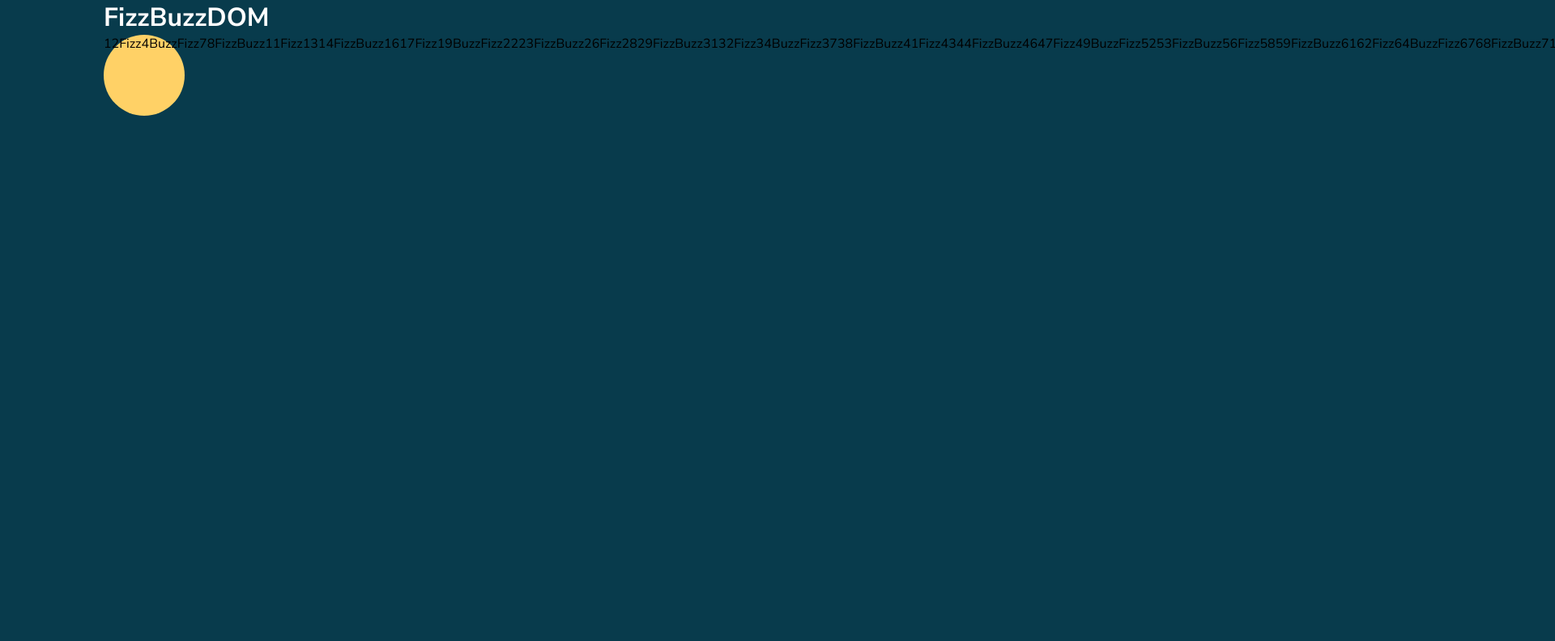
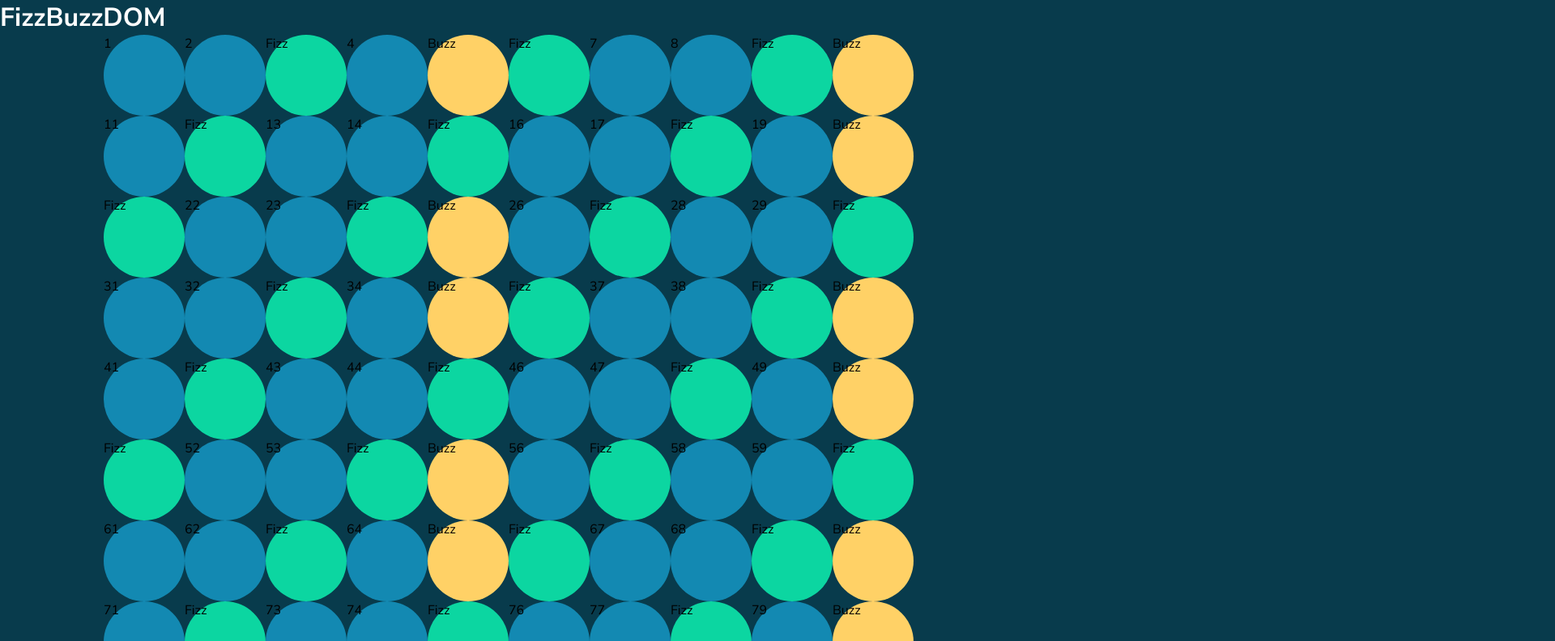
Before and after one commit to EsterDahri1/js-fizzbuzz, a plain HTML site: page index.html in a window 1280 px wide. Shown: the top 792 px of the page at 81% size, 1920 px wide, since content can reach past the window. Drawn offline with Linux system fonts and the light colour scheme; a web font is replaced by a local one.

Commit message:
ads if/else if/else

```diff
--- a/assets/css/style.css
+++ b/assets/css/style.css
@@ -42,7 +42,7 @@ h1{
     color: var(--fz-white);
 }
 
-.bg-success, .bg-danger, .bg-warning{
+.bg-success, .bg-danger, .bg-warning, .bg-primary{
     color: var(--fz-black);
 }
 
@@ -58,6 +58,10 @@ h1{
     background-color: var(--fz-warning);
 }
 
+.bg-primary{
+    background-color: var(--fz-primary);
+}
+
 .circle{
     width: 100px;
     aspect-ratio: 1/1;
--- a/assets/js/script.js
+++ b/assets/js/script.js
@@ -35,29 +35,30 @@ Applica stili differenti agli elementi aggiunti al DOM nel BONUS 1, a seconda ch
 const container = document.querySelector('.container');
 console.log(container);
 
-const circleDOM = document.querySelector('.circle');
-console.log(circleDOM);
-
 //Creo loop per numeri da 1 a 100
 for (let i = 1; i < 101; i++) {
     console.log(i);
+
+    //Creo il cerchio
+    const circleDOM = document.createElement('div');
+    circleDOM.className = 'circle';
 
     let number = i;
     //Se il numero è divisibile per 3 scrivo fizz
     if(!(i % 3)){
         number = 'Fizz';
         circleDOM.classList.add('bg-success');
-    }
-    //Se il umero è divisibile per 5 scrivo buzz
-    if(!(i % 5)){
+    }else if(!(i % 5)){ //Se il umero è divisibile per 5 scrivo buzz
         number = 'Buzz';
         circleDOM.classList.add('bg-warning');
-    }
-    //Se il numero è divisibile sia per 3 sia per 5 scrivo fizzbuzz
-    if((!(i % 3)) && (!(i % 5))){
+    }else if((!(i % 3)) && (!(i % 5))){ //Se il numero è divisibile sia per 3 sia per 5 scrivo fizzbuzz
         number = 'FizzBuzz';
         circleDOM.classList.add('bg-danger');
+    }else{ //Altrimenti sfondo primary
+        circleDOM.classList.add('bg-primary');
     }
+
+
 
     circleDOM.append(number);
     container.append(circleDOM);
--- a/index.html
+++ b/index.html
@@ -10,10 +10,10 @@
     <link rel="stylesheet" href="./assets/css/style.css">
 </head>
 <body>
+    <h1>FizzBuzzDOM</h1>
+    <div class="container d-flex flex-wrap">
 
-    <div class="container">
-        <h1>FizzBuzzDOM</h1>
-        <div class="circle"></div>
+
     </div>
 
     <script type="text/javascript" src="./assets/js/script.js"></script>
```
